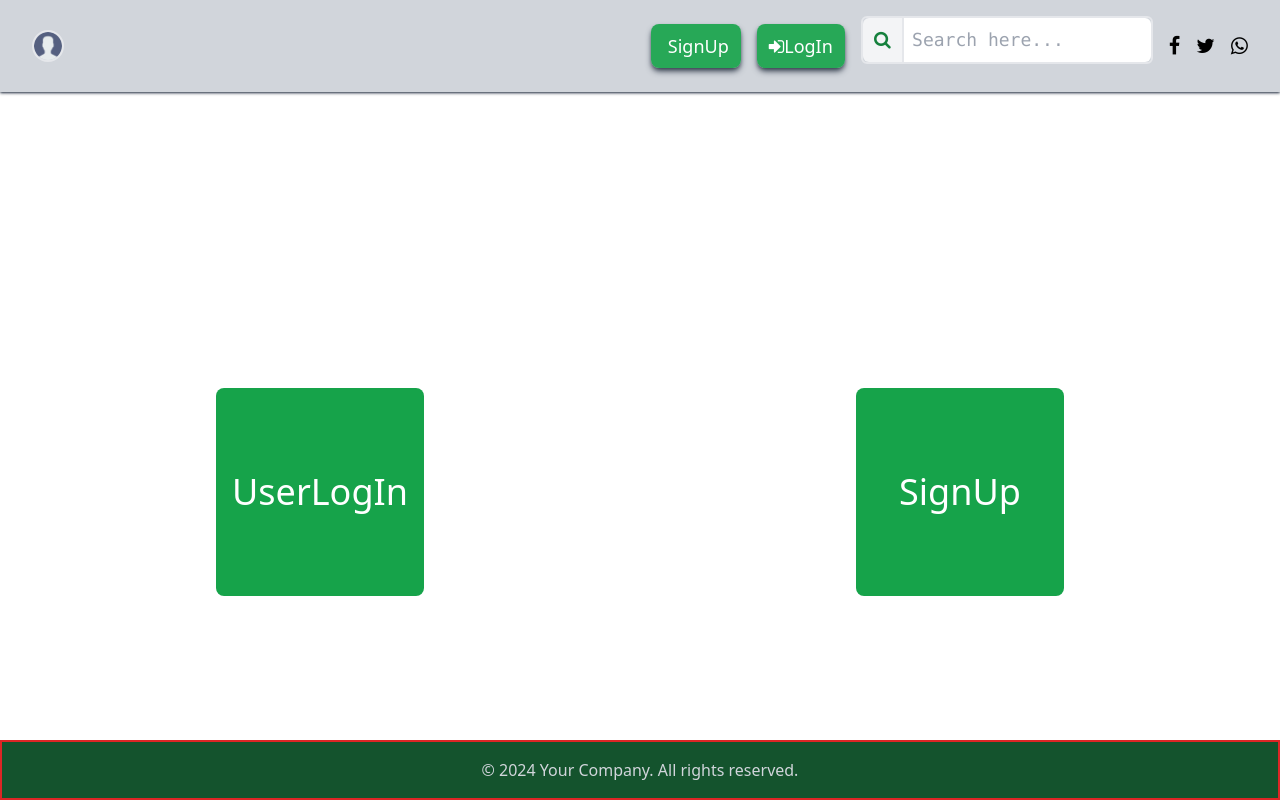
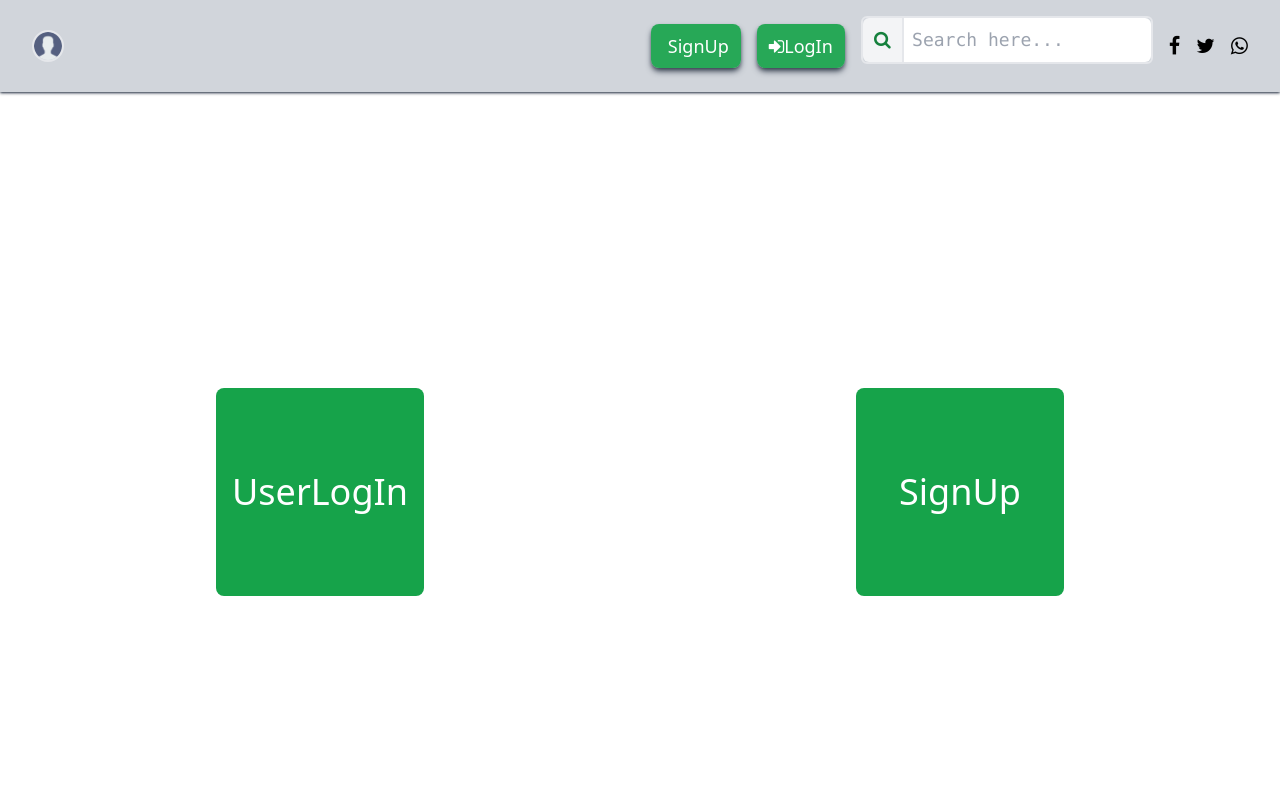
Before and after one commit to knowaboutayan/Hostel-Management, a React (Vite) app: page / in a window 1280 px wide. Built offline with nearby package versions, Linux system fonts and the light colour scheme; what tailwindcss-animated would draw is missing.

Commit message:
add footer

```diff
--- a/src/components/Footer.jsx
+++ b/src/components/Footer.jsx
@@ -4,7 +4,7 @@ import React from 'react';
 
 const Footer = () => {
   return (
-    <footer className="border-2 fixed border-red-600 w-full  bottom-0 bg-green-900 py-4 text-gray-300">
+    <footer className="border-2  w-full  bottom-0 bg-green-900 py-4 text-gray-300">
       <div className="container mx-auto text-center">
         <p>&copy; 2024 Your Company. All rights reserved.</p>
       </div>
```
